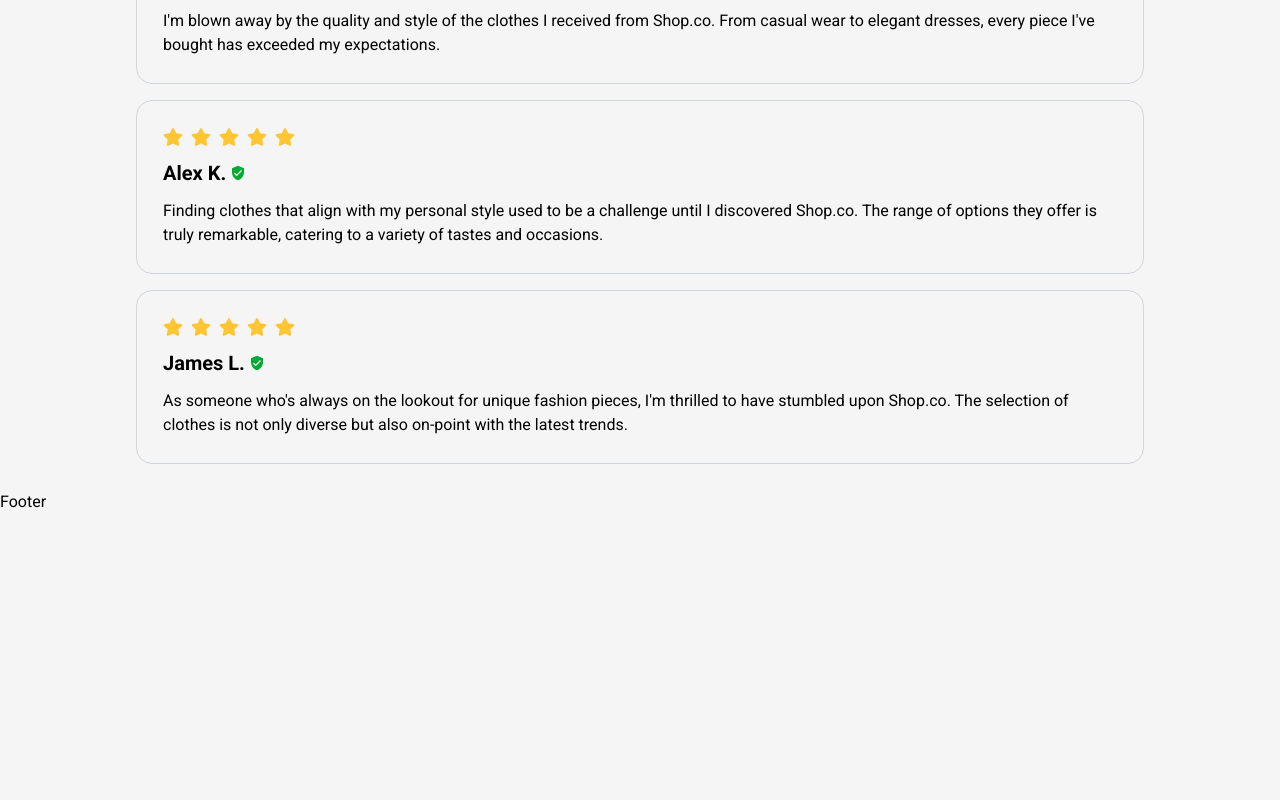
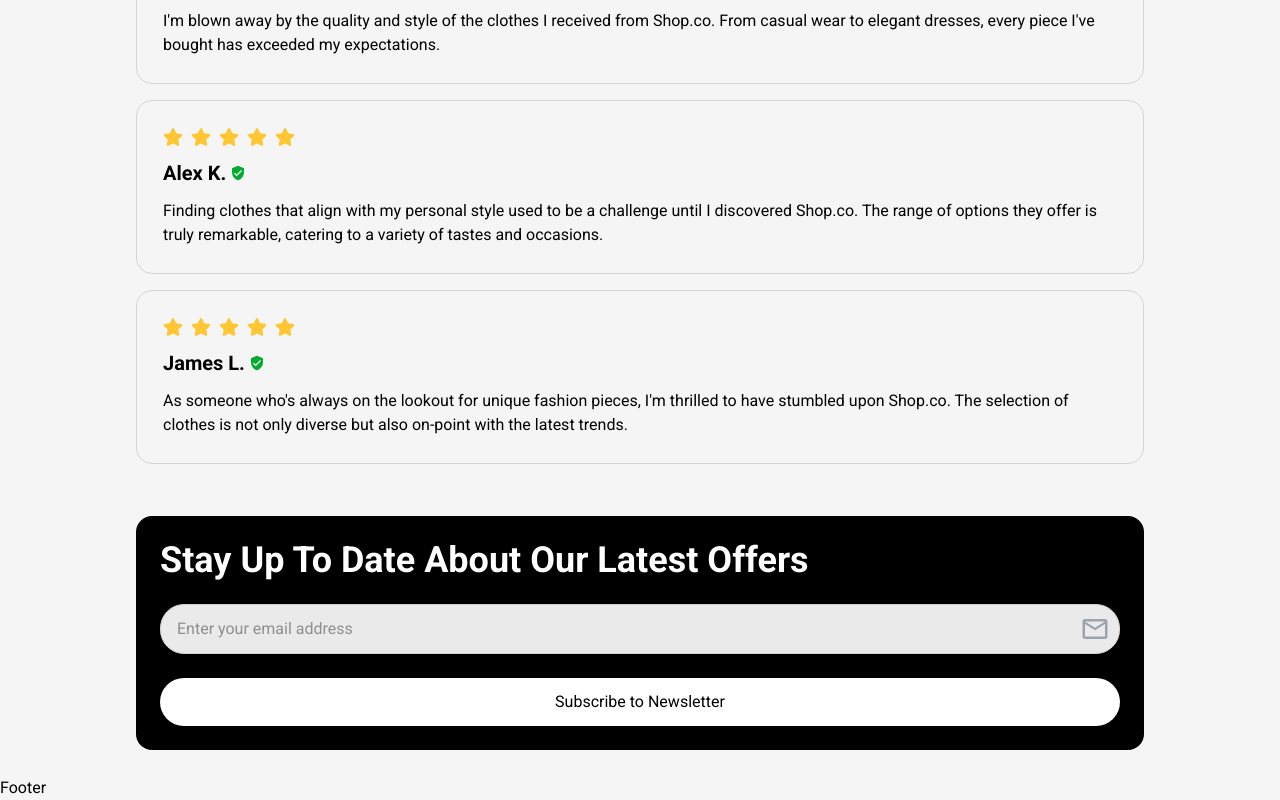
Before and after one commit to Kaydev-cmd/shop-co-web-app, a Next.js app: page / in a window 1280 px wide. Shown: the part 10525-11325 px from the top of the page. Before the commit the page ends 11039 px from the top, so only its background shows below. Built offline with nearby package versions, Linux system fonts and the light colour scheme.

Commit message:
feat: add Subscribe component to newsletter section

```diff
--- a/pages/index.tsx
+++ b/pages/index.tsx
@@ -5,6 +5,7 @@ import { NEW_ARRIVALS, REVIEWS, TOP_SELLING } from "@/constants";
 import Button from "@/components/common/Button";
 import { FaArrowLeftLong, FaArrowRightLong } from "react-icons/fa6";
 import ReviewCard from "@/components/common/ReviewCard";
+import Subscribe from "@/components/common/Subscribe";
 
 const Home = () => {
   return (
@@ -51,7 +52,10 @@ const Home = () => {
       {/* Reviews */}
       <section id="reviews">
         <div className="container flex flex-col gap-4">
-          <div className="flex justify-between items-baseline-last" style={{marginBottom: "16px"}}>
+          <div
+            className="flex justify-between items-baseline-last"
+            style={{ marginBottom: "16px" }}
+          >
             <h3 className="font-extrabold text-4xl">Our Happy Customers</h3>
             <div className="flex gap-6">
               <FaArrowLeftLong size={20} />
@@ -69,6 +73,11 @@ const Home = () => {
           </div>
         </div>
       </section>
+
+      {/* Newsletter */}
+      <section className="container">
+        <Subscribe />
+      </section>
     </div>
   );
 };
--- a/styles/globals.css
+++ b/styles/globals.css
@@ -38,17 +38,17 @@ footer {
   padding: 26px 0;
 }
 
-form input,
+input,
 form textarea {
   background-color: #eaeaea;
-  padding: 12px;
+  padding: 12px 16px;
   border: none;
-  border-radius: 8px;
+  border-radius: 24px;
   border: 1px solid #d0d0d0;
   color: #333333;
 }
 
-form input:focus,
+input:focus,
 form textarea:focus {
   border-color: #3b82f6;
   outline: none;
```
